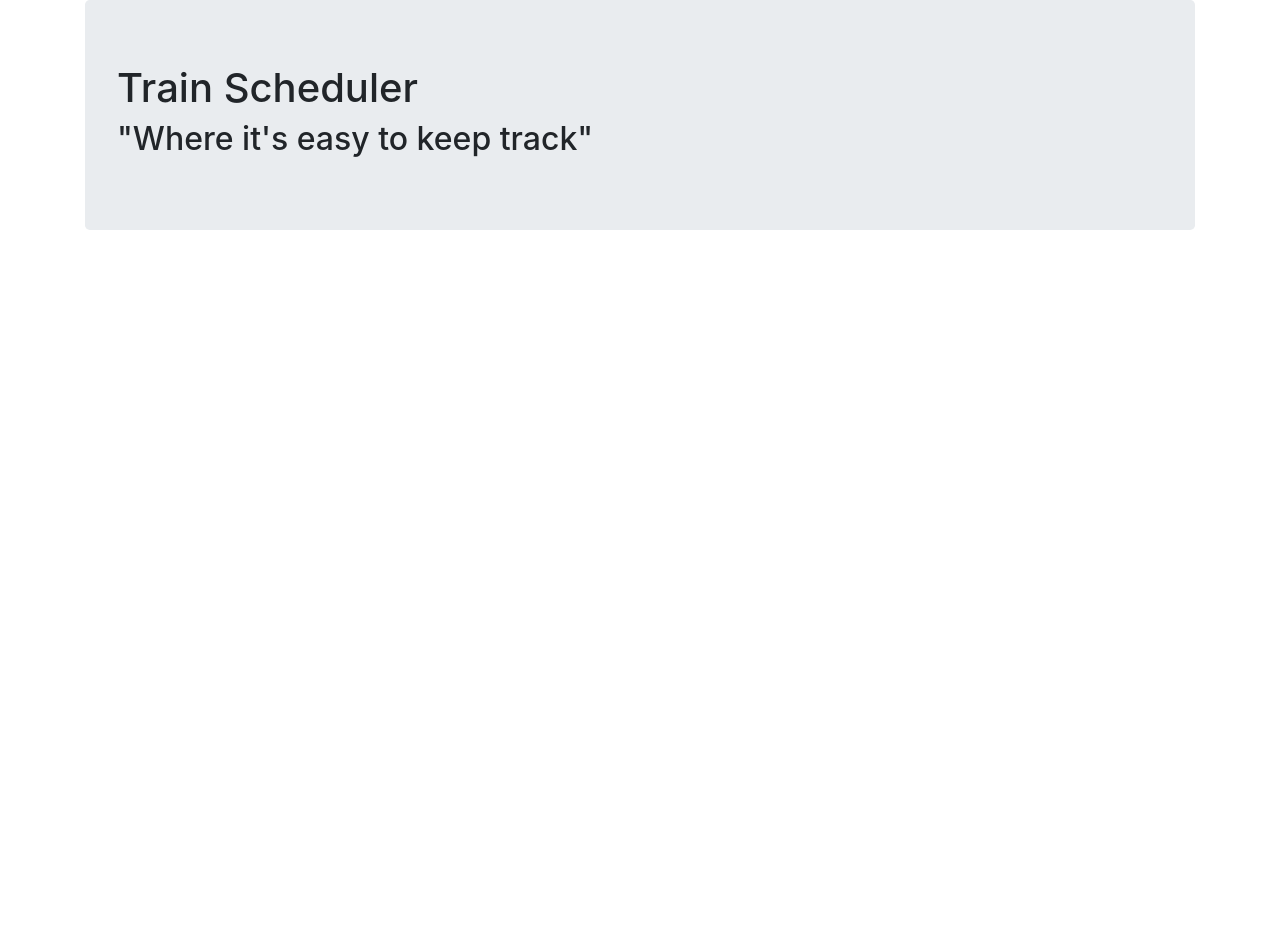
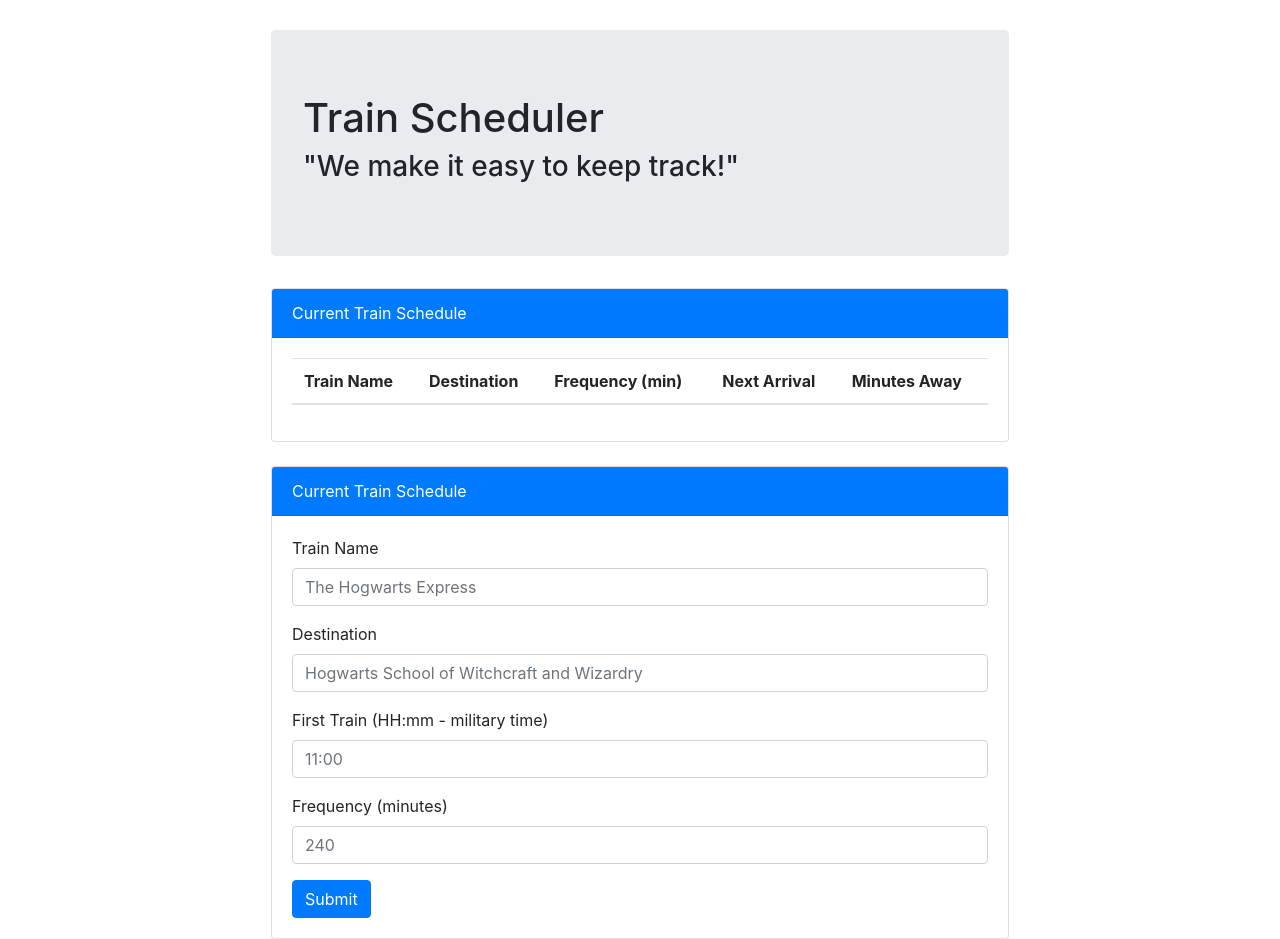
Before and after one commit to sampizzo/train-scheduler, a plain HTML site: page index.html in a window 1280 px wide. Before the commit the page ends 800 px from the top, so only its background shows below. Drawn offline with nearby package versions, Linux system fonts and the light colour scheme; no server answers.

Commit message:
setup index.html, fixed CDN, updated config

```diff
--- a/assets/css/style.css
+++ b/assets/css/style.css
@@ -0,0 +1,4 @@
+.container {
+    margin-top:30px;
+    width: 60%;
+}
--- a/assets/javascript/app.js
+++ b/assets/javascript/app.js
@@ -1,5 +1,5 @@
 // Your web app's Firebase configuration
-var firebaseConfig = {
+const firebaseConfig = {
     apiKey: "AIzaSyAvm4Mi0KVzOzY_t_ZyPmNyr369-WN-e0g",
     authDomain: "train-scheduler-7a99e.firebaseapp.com",
     databaseURL: "https://train-scheduler-7a99e.firebaseio.com",
--- a/index.html
+++ b/index.html
@@ -8,6 +8,27 @@
     <link rel="stylesheet" href="./assets/css/style.css">
     <!-- The core Firebase JS SDK is always required and must be listed first -->
     <script src="https://www.gstatic.com/firebasejs/7.7.0/firebase-app.js"></script>
+
+    <!-- TODO: Add SDKs for Firebase products that you want to use
+     https://firebase.google.com/docs/web/setup#available-libraries -->
+    <script src="https://www.gstatic.com/firebasejs/7.7.0/firebase-analytics.js"></script>
+
+    <script>
+        // Your web app's Firebase configuration
+        var firebaseConfig = {
+            apiKey: "AIzaSyAvm4Mi0KVzOzY_t_ZyPmNyr369-WN-e0g",
+            authDomain: "train-scheduler-7a99e.firebaseapp.com",
+            databaseURL: "https://train-scheduler-7a99e.firebaseio.com",
+            projectId: "train-scheduler-7a99e",
+            storageBucket: "train-scheduler-7a99e.appspot.com",
+            messagingSenderId: "538254650279",
+            appId: "1:538254650279:web:5f1a676c53c977df03e482",
+            measurementId: "G-QRNKN80ET0"
+        };
+        // Initialize Firebase
+        firebase.initializeApp(firebaseConfig);
+        firebase.analytics();
+    </script>
     <script src="https://ajax.googleapis.com/ajax/libs/jquery/3.4.1/jquery.min.js"></script>
     <script src="https://cdnjs.cloudflare.com/ajax/libs/popper.js/1.16.0/umd/popper.min.js"></script>
     <script src="https://maxcdn.bootstrapcdn.com/bootstrap/4.4.1/js/bootstrap.min.js"></script>
@@ -15,9 +36,58 @@
 
 <body>
     <div class="container">
+
         <div class="jumbotron">
             <h1>Train Scheduler</h1>
-            <h2>"Where it's easy to keep track"</h2>
+            <h3>"We make it easy to keep track!"</h3>
+        </div>
+        <div class="row">
+            <div class="col-md-12">
+                <div class="card">
+                    <div class="card-header text-white bg-primary">Current Train Schedule</div>
+                    <div class="card-body">
+                        <table class="table">
+                            <thead>
+                                <tr>
+                                    <th scope="col">Train Name</th>
+                                    <th scope="col">Destination</th>
+                                    <th scope="col">Frequency (min)</th>
+                                    <th scope="col">Next Arrival</th>
+                                    <th scope="col">Minutes Away</th>
+                                </tr>
+                            </thead>
+                            <tbody>
+                            </tbody>
+                        </table>
+                    </div>
+
+                </div>
+                <div class="card mt-4">
+                    <div class="card-header text-white bg-primary">Current Train Schedule</div>
+                    <div class="card-body">
+                        <form>
+                            <div class="form-group">
+                                <label for="train-name-input">Train Name</label>
+                                <input class="form-control" id="train-name-input" placeholder="The Hogwarts Express" type="text">
+                            </div>
+                            <div class="form-group">
+                                <label for="destination-input">Destination</label>
+                                <input class="form-control" id="destination-input" placeholder="Hogwarts School of Witchcraft and Wizardry" type="text">
+                            </div>
+                            <div class="form-group">
+                                <label for="first-train-input">First Train (HH:mm - military time)</label>
+                                <input class="form-control" id="first-train-input" placeholder="11:00" type="number">
+                            </div>
+                            <div class="form-group">
+                                <label for="frequency-input">Frequency (minutes)</label>
+                                <input class="form-control" id="frequency-input" placeholder="240" type="number">
+                            </div>
+                            <button class="btn btn-primary float-left" id="submit-button">Submit</button>
+                        </form>
+                    </div>
+
+                </div>
+            </div>
         </div>
     </div>
 
```
